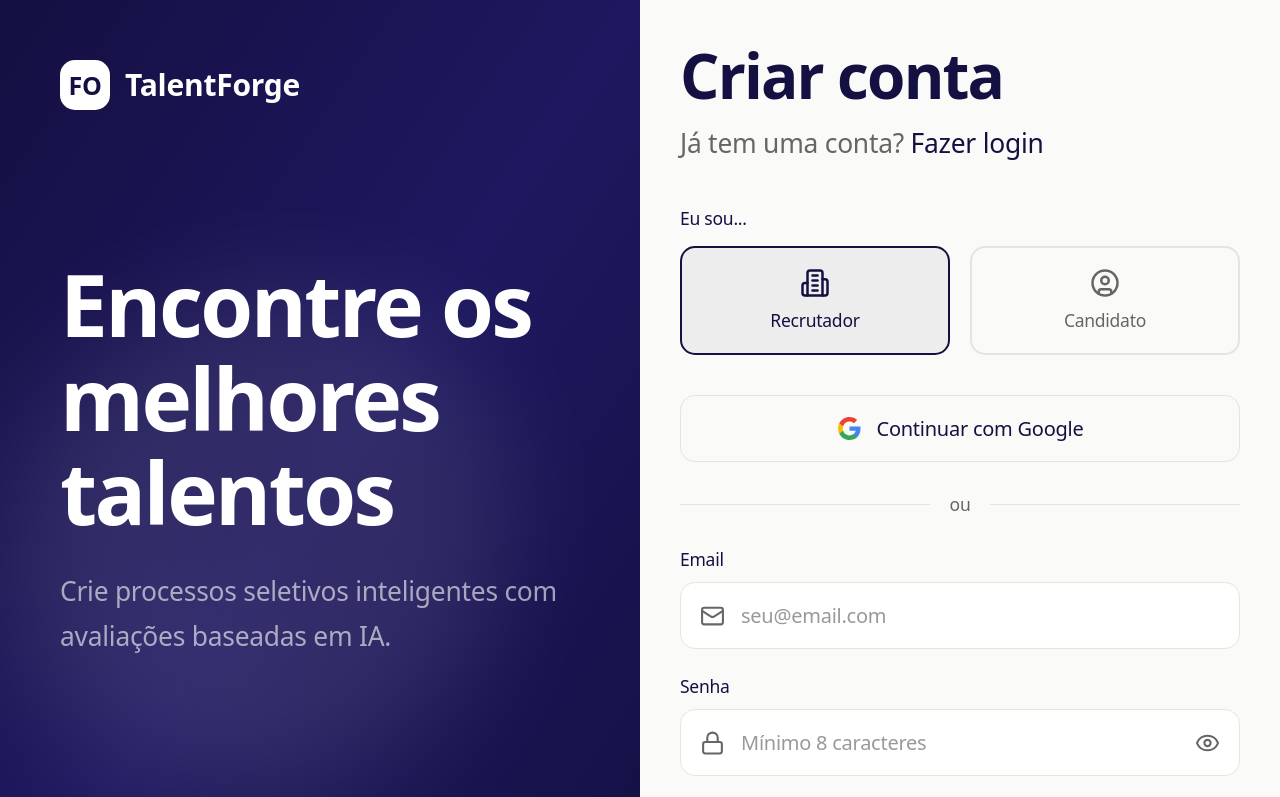
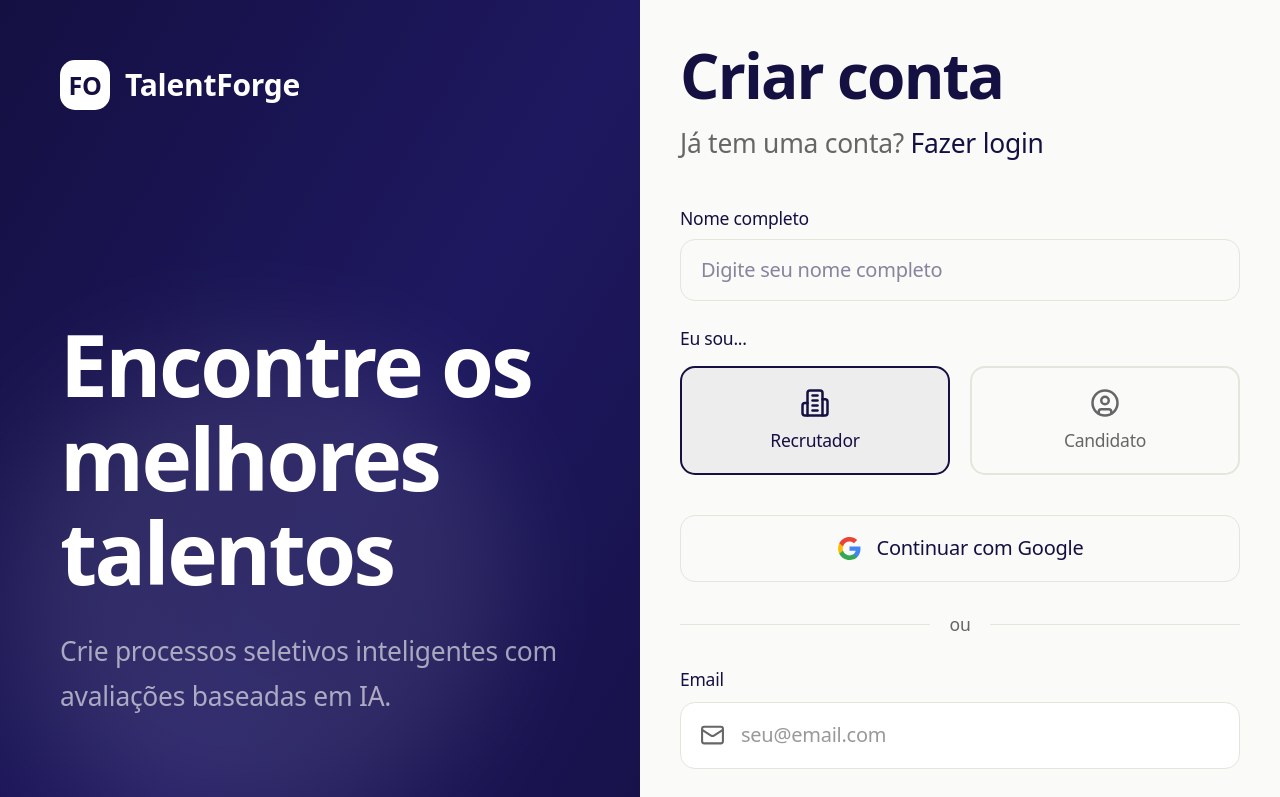
Before and after one commit to frpdias/talent_forge, a Next.js app in the folder apps/web/: page /register in a window 1280 px wide. Shown: the top 797 px of the page. Built offline with nearby package versions, Linux system fonts and the light colour scheme; no server answers.

Commit message:
chore: prepare deploy

```diff
--- a/apps/web/src/app/(auth)/register/page.tsx
+++ b/apps/web/src/app/(auth)/register/page.tsx
@@ -19,6 +19,7 @@
   const typeParam = searchParams.get('type') as 'recruiter' | 'candidate' | null;
 
   const [userType, setUserType] = useState<'recruiter' | 'candidate'>(typeParam || 'recruiter');
+  const [fullName, setFullName] = useState('');
   const [email, setEmail] = useState('');
   const [password, setPassword] = useState('');
   const [showPassword, setShowPassword] = useState(false);
@@ -51,6 +52,7 @@
         options: {
           data: {
             user_type: userType,
+            full_name: fullName,
           },
           emailRedirectTo: `${window.location.origin}/auth/callback?type=${userType}`,
         },
@@ -72,7 +74,7 @@
           .insert({
             id: data.user.id,
             user_type: userType,
-            full_name: name,
+            full_name: fullName || email,
             email_verified: false,
             onboarding_completed: false,
           });
@@ -203,6 +205,20 @@
                 Fazer login
               </Link>
             </p>
+          </div>
+
+          {/* Full name */}
+          <div className="mb-4 sm:mb-5">
+            <label className="block text-xs sm:text-sm font-medium text-[#141042] mb-1.5">
+              Nome completo
+            </label>
+            <input
+              type="text"
+              value={fullName}
+              onChange={(e) => setFullName(e.target.value)}
+              placeholder="Digite seu nome completo"
+              className="w-full px-3 sm:px-4 py-2.5 sm:py-3 border border-[#E5E5DC] rounded-xl text-sm sm:text-base outline-none focus:border-[#141042] focus:ring-2 focus:ring-[#141042]/10"
+            />
           </div>
 
           {/* User Type Selection */}
```
Also changed, not shown: 65 other files (tests, documents, lock files or other folders).
